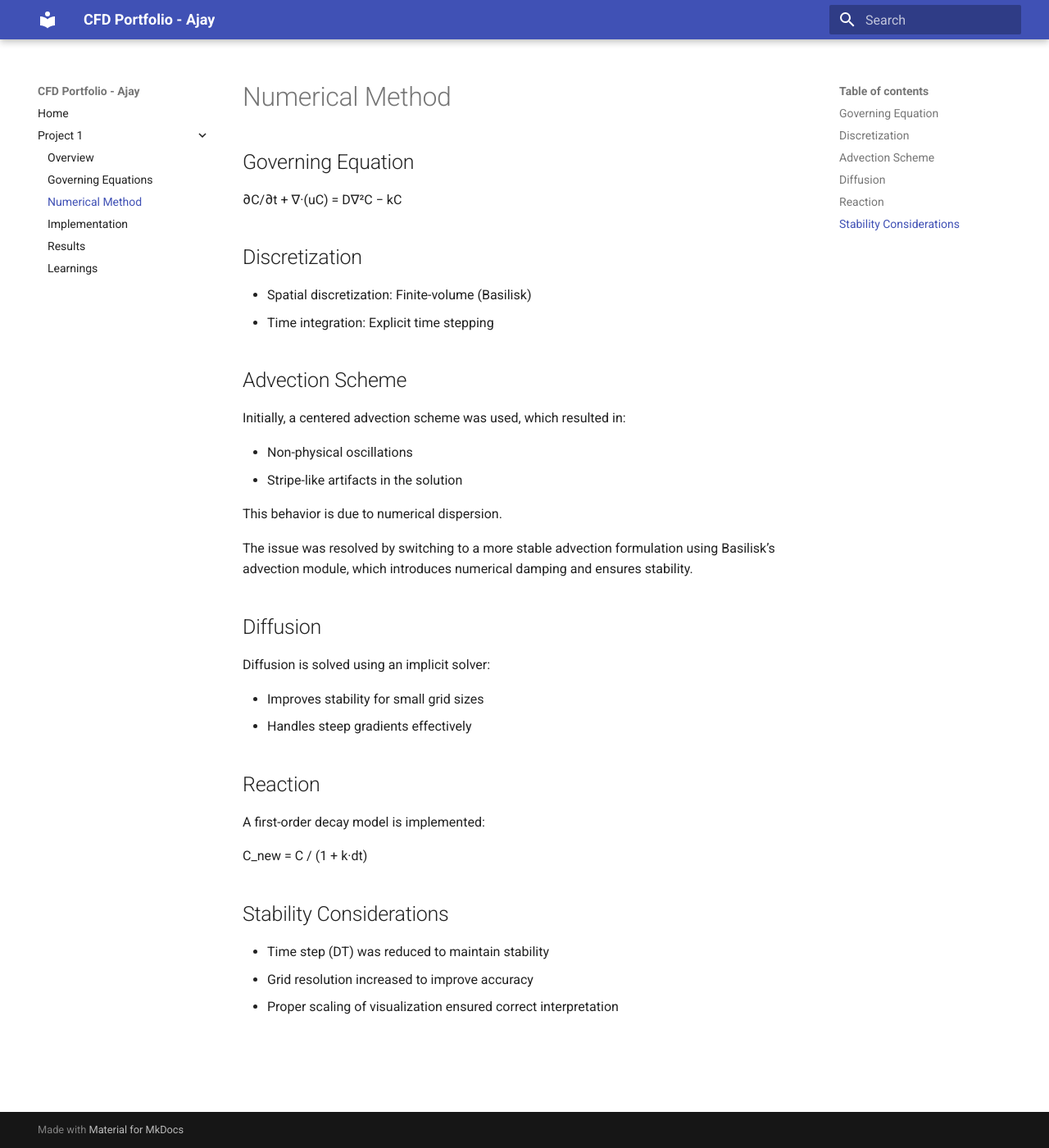
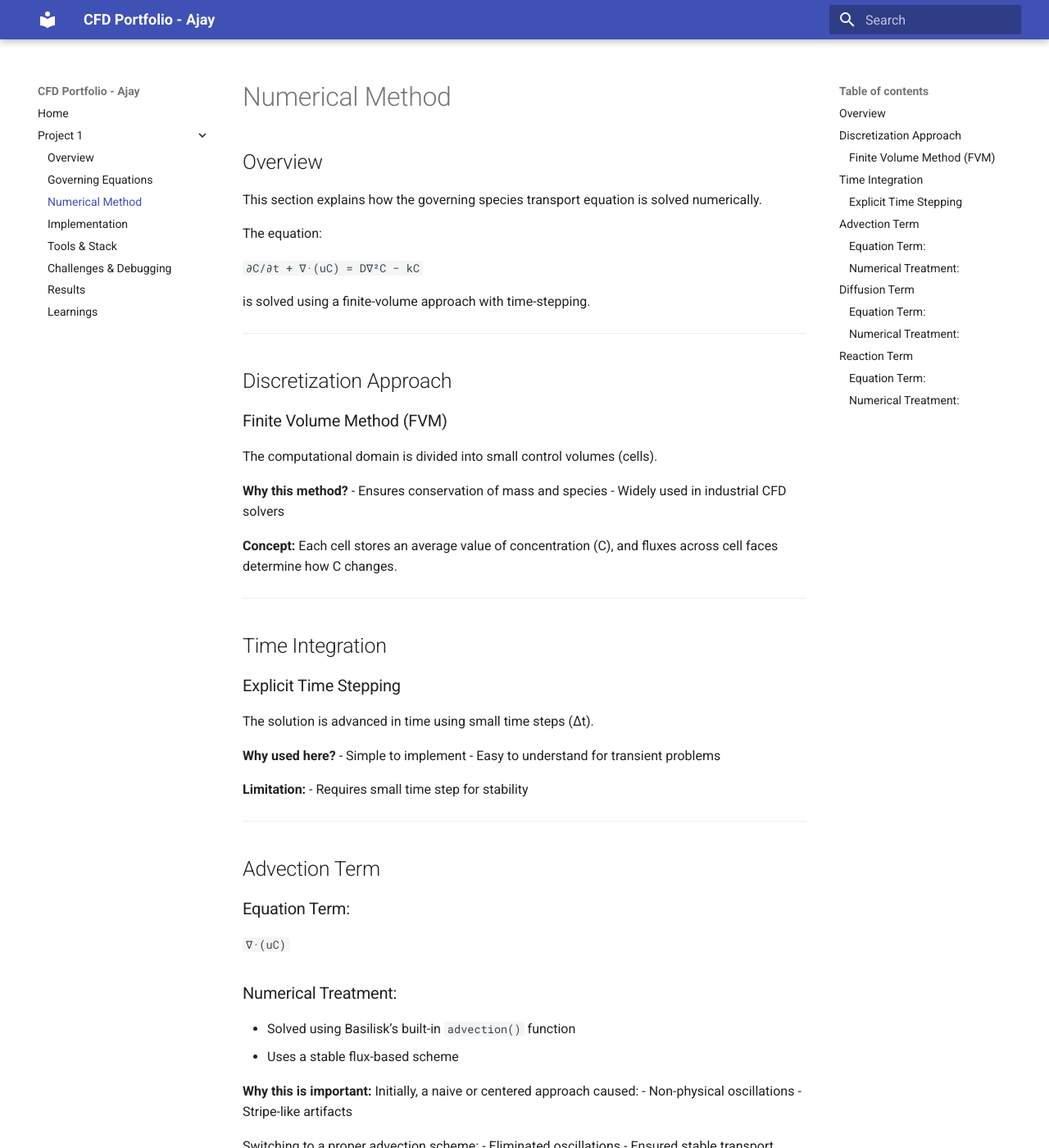
Before and after one commit to ajayn145/cfd-portfolio, an MkDocs documentation site: the page built from docs/project-1/numerical-method.md, in a window 1280 px wide and 1400 px high. Shown: the whole window at 82% size. Built offline with MkDocs 1.6.1 and Material for MkDocs 9.7.7, drawn with Linux system fonts in a browser that asks for light colours; some of the changed text lies outside the part shown.

Commit message:
added the simple explanation

````diff
--- a/docs/project-1/numerical-method.md
+++ b/docs/project-1/numerical-method.md
@@ -1,40 +1,90 @@
 # Numerical Method
 
-## Governing Equation
+## Overview
 
-∂C/∂t + ∇·(uC) = D∇²C − kC
+This section explains how the governing species transport equation is solved numerically.
 
-## Discretization
+The equation:
 
-- Spatial discretization: Finite-volume (Basilisk)
-- Time integration: Explicit time stepping
+`∂C/∂t + ∇·(uC) = D∇²C − kC`
 
-## Advection Scheme
+is solved using a finite-volume approach with time-stepping.
 
-Initially, a centered advection scheme was used, which resulted in:
+---
 
+## Discretization Approach
+
+### Finite Volume Method (FVM)
+
+The computational domain is divided into small control volumes (cells).
+
+**Why this method?**
+- Ensures conservation of mass and species
+- Widely used in industrial CFD solvers
+
+**Concept:**
+Each cell stores an average value of concentration (C), and fluxes across cell faces determine how C changes.
+
+---
+
+## Time Integration
+
+### Explicit Time Stepping
+
+The solution is advanced in time using small time steps (Δt).
+
+**Why used here?**
+- Simple to implement
+- Easy to understand for transient problems
+
+**Limitation:**
+- Requires small time step for stability
+
+---
+
+## Advection Term
+
+### Equation Term:
+`∇·(uC)`
+
+### Numerical Treatment:
+
+- Solved using Basilisk’s built-in `advection()` function
+- Uses a stable flux-based scheme
+
+**Why this is important:**
+Initially, a naive or centered approach caused:
 - Non-physical oscillations
-- Stripe-like artifacts in the solution
+- Stripe-like artifacts
 
-This behavior is due to numerical dispersion.
+Switching to a proper advection scheme:
+- Eliminated oscillations
+- Ensured stable transport
 
-The issue was resolved by switching to a more stable advection formulation using Basilisk’s advection module, which introduces numerical damping and ensures stability.
+---
 
-## Diffusion
+## Diffusion Term
 
-Diffusion is solved using an implicit solver:
+### Equation Term:
+`D∇²C`
 
-- Improves stability for small grid sizes
-- Handles steep gradients effectively
+### Numerical Treatment:
 
-## Reaction
+- Solved using Basilisk’s `diffusion()` function
+- Uses an implicit multigrid solver
 
-A first-order decay model is implemented:
+**Why implicit?**
+- Stable even for larger time steps
+- Efficient for solving diffusion equations
 
+---
+
+## Reaction Term
+
+### Equation Term:
+`−kC`
+
+### Numerical Treatment:
+
+```text
 C_new = C / (1 + k·dt)
-
-## Stability Considerations
-
-- Time step (DT) was reduced to maintain stability
-- Grid resolution increased to improve accuracy
-- Proper scaling of visualization ensured correct interpretation
--- a/mkdocs.yml
+++ b/mkdocs.yml
@@ -10,6 +10,8 @@ nav:
       - Governing Equations: project-1/governing-equations.md
       - Numerical Method: project-1/numerical-method.md
       - Implementation: project-1/implementation.md
+      - Tools & Stack: project-1/tools.md
+      - Challenges & Debugging: project-1/challenges.md
       - Results: project-1/results.md
       - Learnings: project-1/learnings.md
 
````
Also changed, not shown: docs/project-1/challenges.md (added, +152 -0 lines), docs/project-1/governing-equations.md (+44 -7 lines), docs/project-1/overview.md (+2 -0 lines), docs/project-1/tools.md (added, +143 -0 lines).
